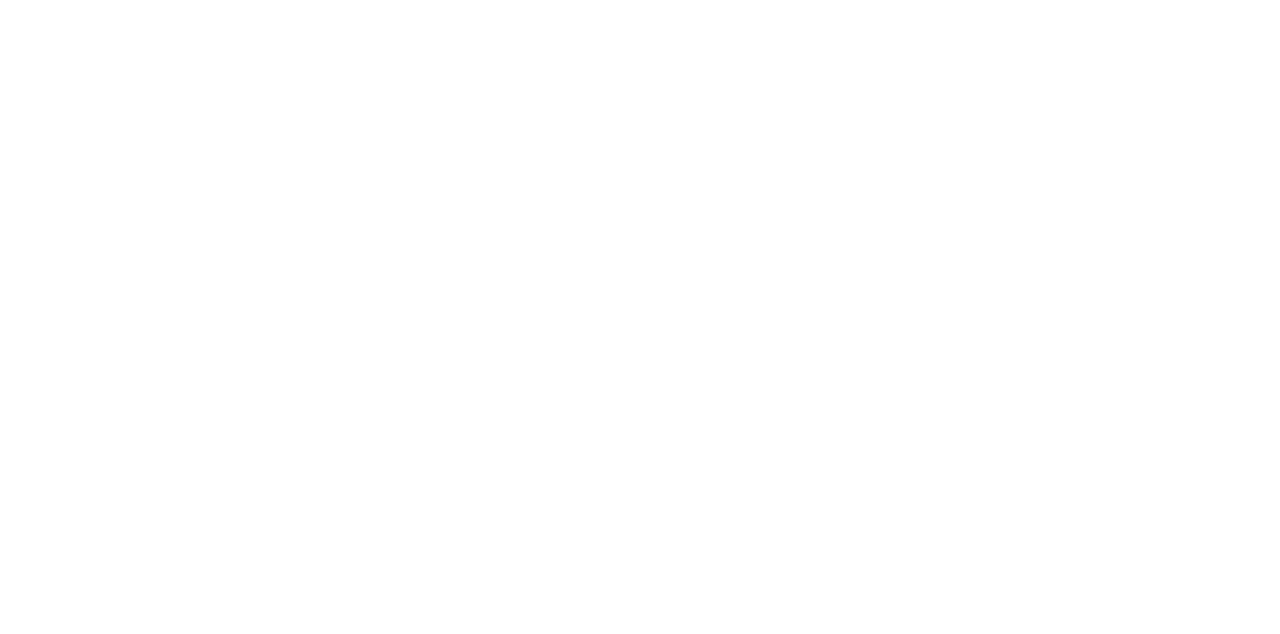
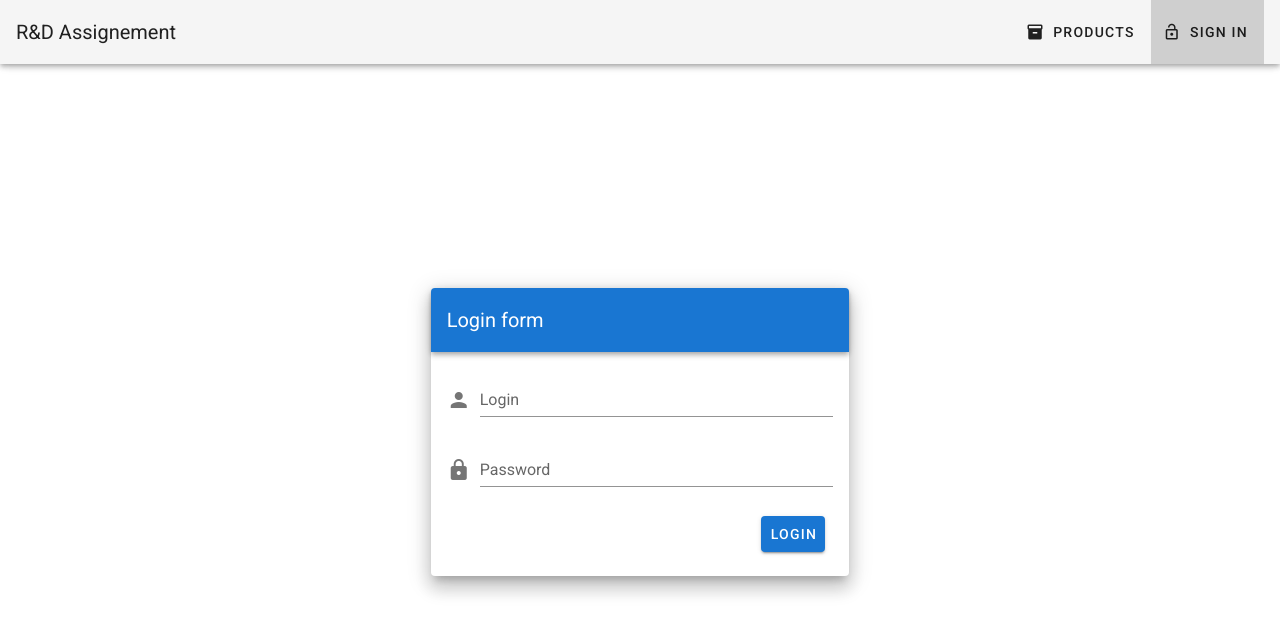
Before and after one commit to gabriellazarov/test, a Vue app in the folder ui/: page /auth in a window 1280 px wide. Shown: the top 634 px of the page. Built offline with nearby package versions, Linux system fonts and the light colour scheme.

Commit message:
added navigation

```diff
--- a/ui/src/App.vue
+++ b/ui/src/App.vue
@@ -1,13 +1,16 @@
 <template>
   <v-app>
     <v-main>
+      <NavBar />
       <router-view />
     </v-main>
   </v-app>
 </template>
 
 <script>
+import NavBar from "./components/NavBar.vue";
 export default {
   name: "App",
+  components: { NavBar },
 };
 </script>
--- /dev/null
+++ b/ui/src/components/NavBar.vue
@@ -0,0 +1,31 @@
+<template>
+  <div>
+    <v-app-bar app>
+      <v-toolbar-title>
+        <span>{{ appTitle }}</span>
+      </v-toolbar-title>
+      <v-spacer></v-spacer>
+      <v-toolbar-items class="hidden-xs-only">
+        <v-btn text v-for="item in menuItems" :key="item.title" :to="item.path">
+          <v-icon left dark>{{ item.icon }}</v-icon>
+          {{ item.title }}
+        </v-btn>
+      </v-toolbar-items>
+    </v-app-bar>
+  </div>
+</template>
+
+<script>
+export default {
+  data() {
+    return {
+      appTitle: "R&D Assignement",
+      sidebar: false,
+      menuItems: [
+        { title: "Products", path: "/products", icon: "inventory" },
+        { title: "Sign In", path: "/auth", icon: "lock_open" },
+      ],
+    };
+  },
+};
+</script>
--- a/ui/src/router/index.js
+++ b/ui/src/router/index.js
@@ -14,13 +14,13 @@ const routes = [
     beforeEnter: (to, from, next) => {
       if (!store.getters.isAuthenticated) {
         console.log(store.getters.isAuthenticated);
-        return router.push("/login");
+        return router.push("/auth");
       }
       return next();
     },
   },
   {
-    path: "/login",
+    path: "/auth",
     component: LoginComp,
   },
 ];
```
